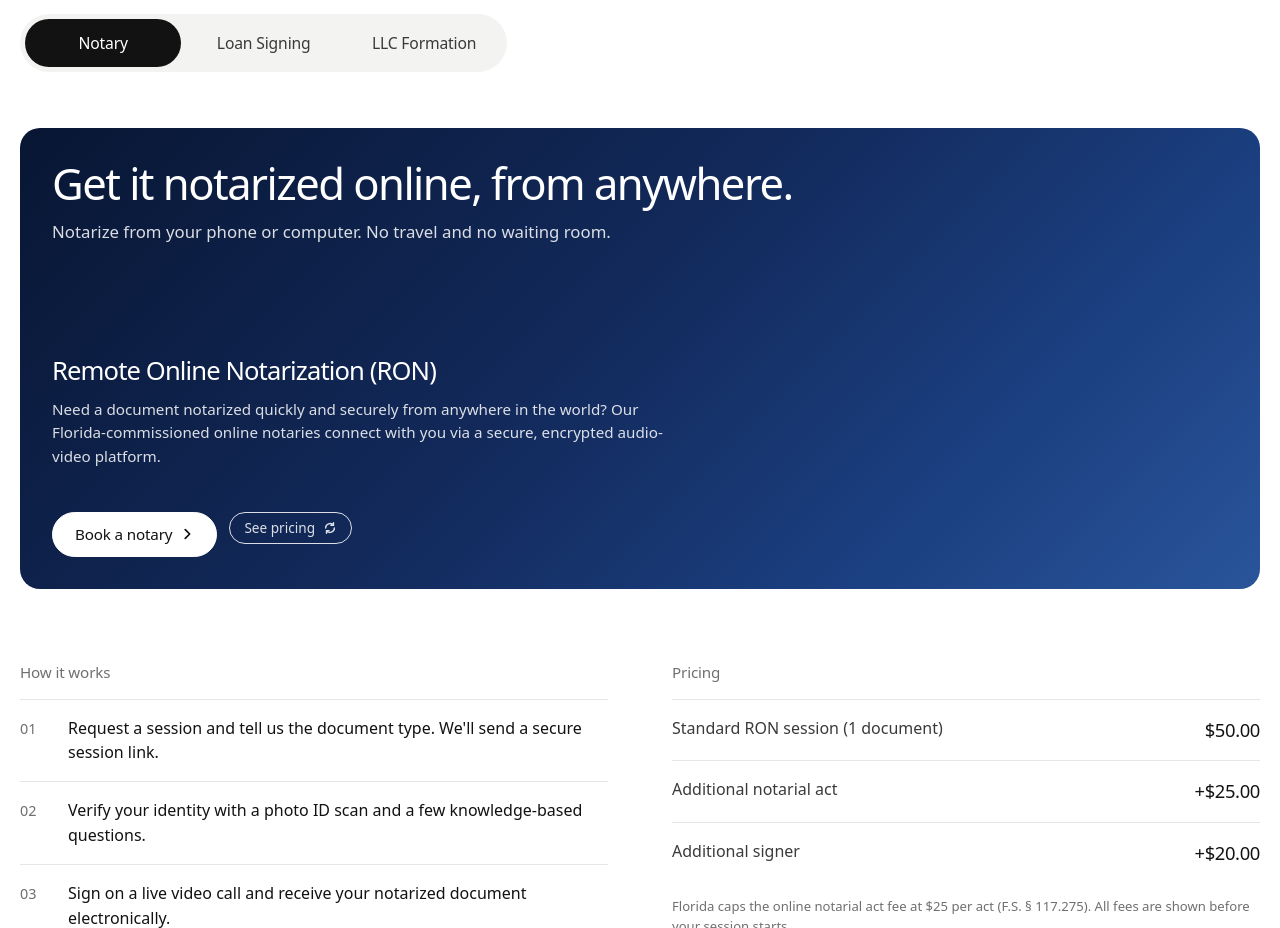
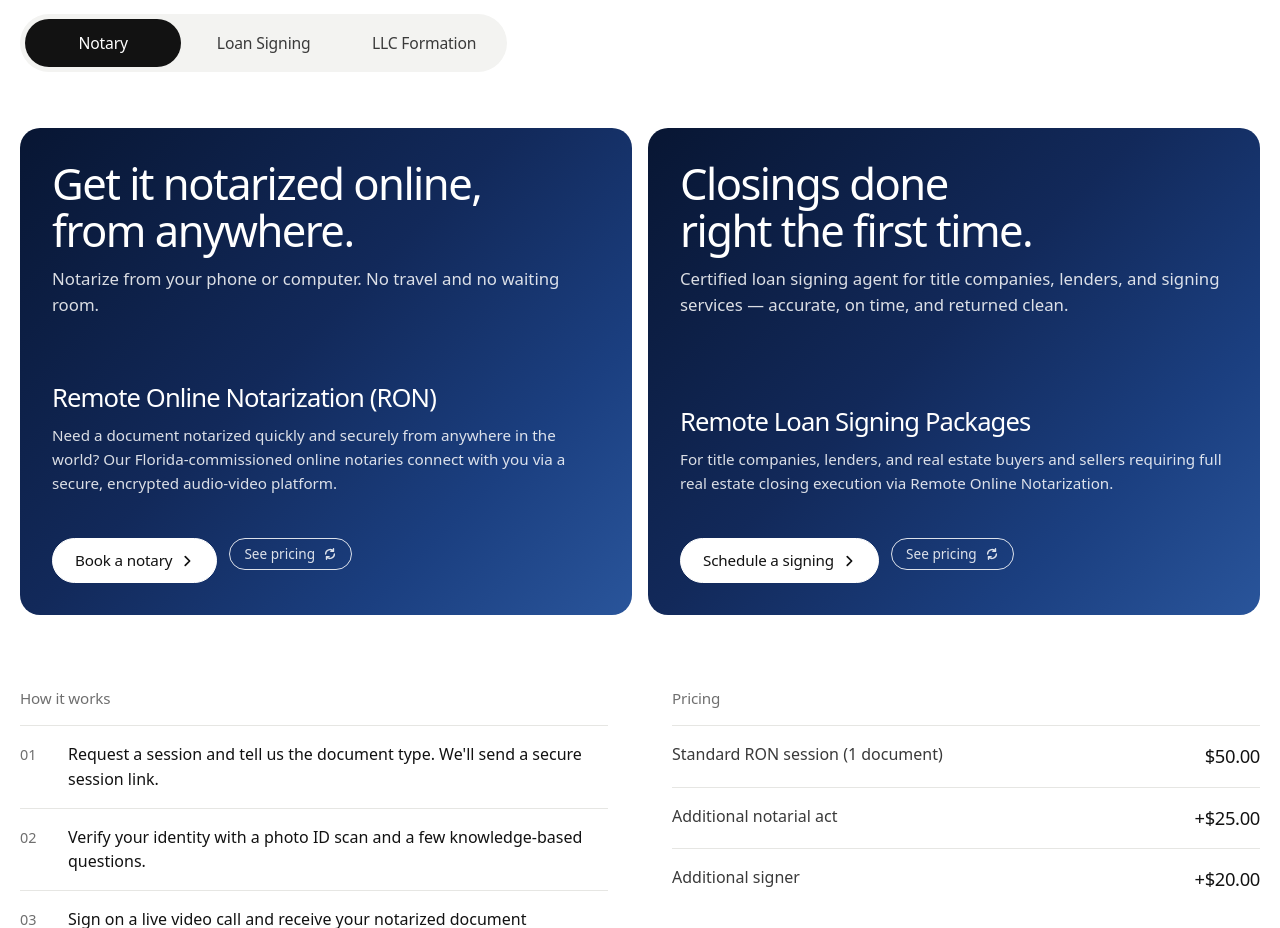
Before and after one commit to Iconicbro/Notary-Site, a plain HTML site: page index.html in a window 1280 px wide. Shown: the part 1060-1988 px from the top of the page. Drawn offline with Linux system fonts and the light colour scheme.

Commit message:
Notary tab: RON and loan signing flip cards side by side
Co-Authored-By: Claude Opus 5.5 <noreply@anthropic.com>

```diff
--- a/css/styles.css
+++ b/css/styles.css
@@ -140,6 +140,7 @@ img, svg { display: block; }
 .cards { display: grid; grid-template-columns: repeat(3, 1fr); gap: 16px; margin-bottom: 72px; }
 .cards-1 { grid-template-columns: 1fr; }.cards-1 .card { min-height: 300px; }
 .cards-1 .card p { max-width: 640px; }
+.cards-2 { grid-template-columns: repeat(2, 1fr); }
 .card {
   position: relative; overflow: hidden; isolation: isolate;
   background: var(--surface); border-radius: var(--r); padding: 32px;
--- a/index.html
+++ b/index.html
@@ -98,7 +98,7 @@
         <!-- ============ NOTARY ============ -->
         <div class="panel" role="tabpanel" id="panel-notary" aria-labelledby="tab-notary" tabindex="0">
           <!-- Flip cards: front = service, back = pricing. Toggled by js/main.js -->
-          <div class="cards cards-1">
+          <div class="cards cards-2">
             <article class="flip" aria-label="Remote Online Notarization">
               <div class="flip-inner">
                 <div class="card card-grad face front">
@@ -120,6 +120,34 @@
                     <div><dt>Additional notarial acts in same session</dt><dd>+$25.00 per act</dd></div>
                     <div><dt>Additional signers <small>Includes KBA &amp; ID verification</small></dt><dd>+$20.00 per person</dd></div>
                   </dl>
+                  <button class="flip-btn" type="button">Back to details <svg aria-hidden="true" viewBox="0 0 16 16"><path d="M3 8a5 5 0 0 1 9-3M13 8a5 5 0 0 1-9 3M12 2v3H9M4 14v-3h3"/></svg></button>
+                </div>
+              </div>
+            </article>
+
+            <article class="flip" aria-label="Remote Loan Signing Packages">
+              <div class="flip-inner">
+                <div class="card card-grad face front">
+                  <h3 class="card-head">Closings done right the first time.</h3>
+                  <p class="card-intro">Certified loan signing agent for title companies, lenders, and signing services — accurate, on time, and returned clean.</p>
+                  <h4>Remote Loan Signing Packages</h4>
+                  <p>For title companies, lenders, and real estate buyers and sellers requiring full real estate closing execution via Remote Online Notarization.</p>
+                  <div class="card-actions">
+                    <a class="btn btn-light" href="#request" data-service="loan-signing">Schedule a signing <svg class="chev" aria-hidden="true" viewBox="0 0 16 16"><path d="M6 3l5 5-5 5"/></svg></a>
+                    <button class="flip-btn" type="button">See pricing <svg aria-hidden="true" viewBox="0 0 16 16"><path d="M3 8a5 5 0 0 1 9-3M13 8a5 5 0 0 1-9 3M12 2v3H9M4 14v-3h3"/></svg></button>
+                  </div>
+                </div>
+                <div class="card card-grad face back">
+                  <span class="card-num">Standard remote loan signing package</span>
+                  <p class="price"><span class="price-pre">Starting at</span>$250.00</p>
+                  <ul>
+                    <li>Document review &amp; pre-tagging</li>
+                    <li>Multi-party session coordination</li>
+                    <li>Signer credential analysis &amp; KBA identity verification</li>
+                    <li>Live video signing guidance</li>
+                    <li>Notarial acts (up to statutory limits)</li>
+                    <li>Secure digital package return / scan-backs to title</li>
+                  </ul>
                   <button class="flip-btn" type="button">Back to details <svg aria-hidden="true" viewBox="0 0 16 16"><path d="M3 8a5 5 0 0 1 9-3M13 8a5 5 0 0 1-9 3M12 2v3H9M4 14v-3h3"/></svg></button>
                 </div>
               </div>
```
